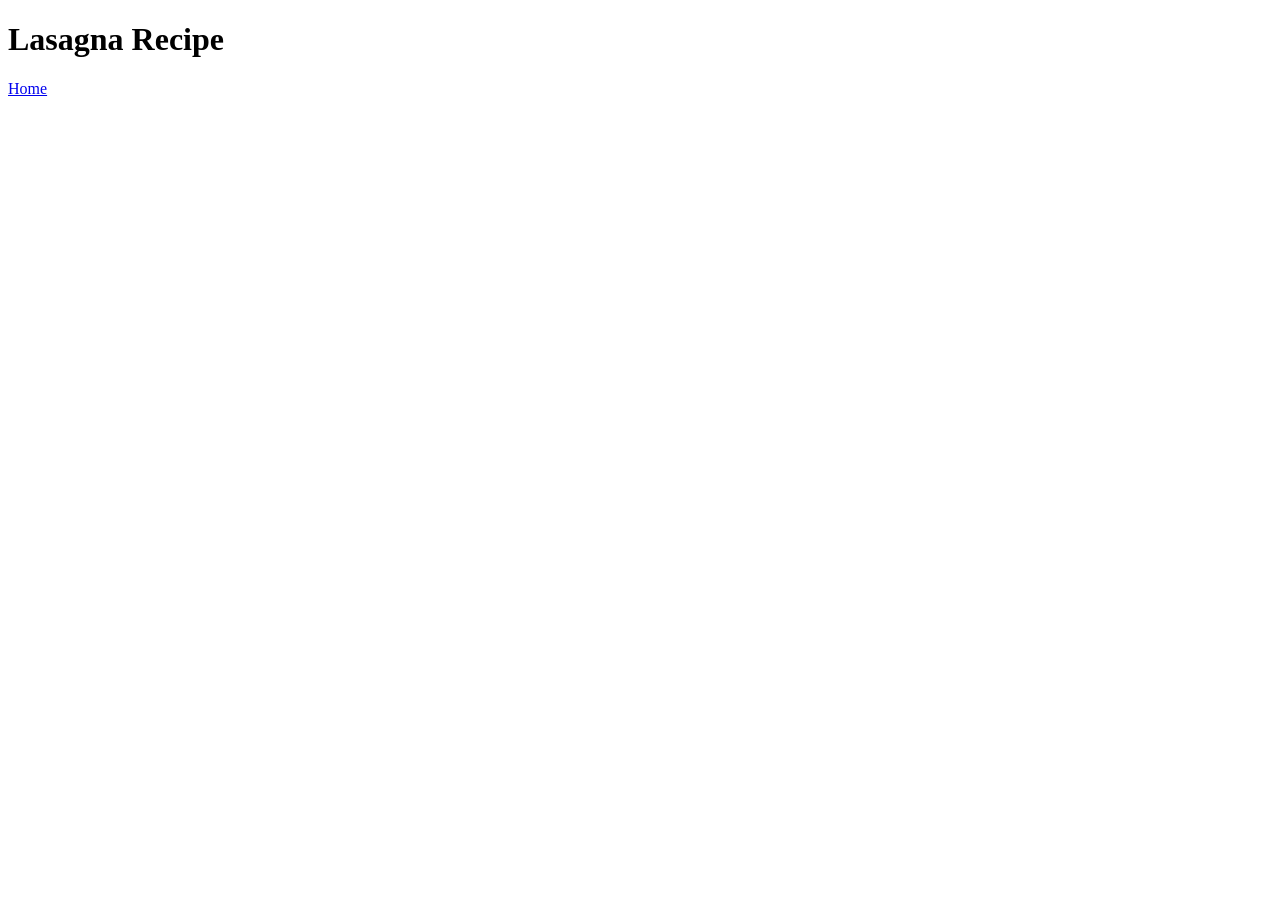
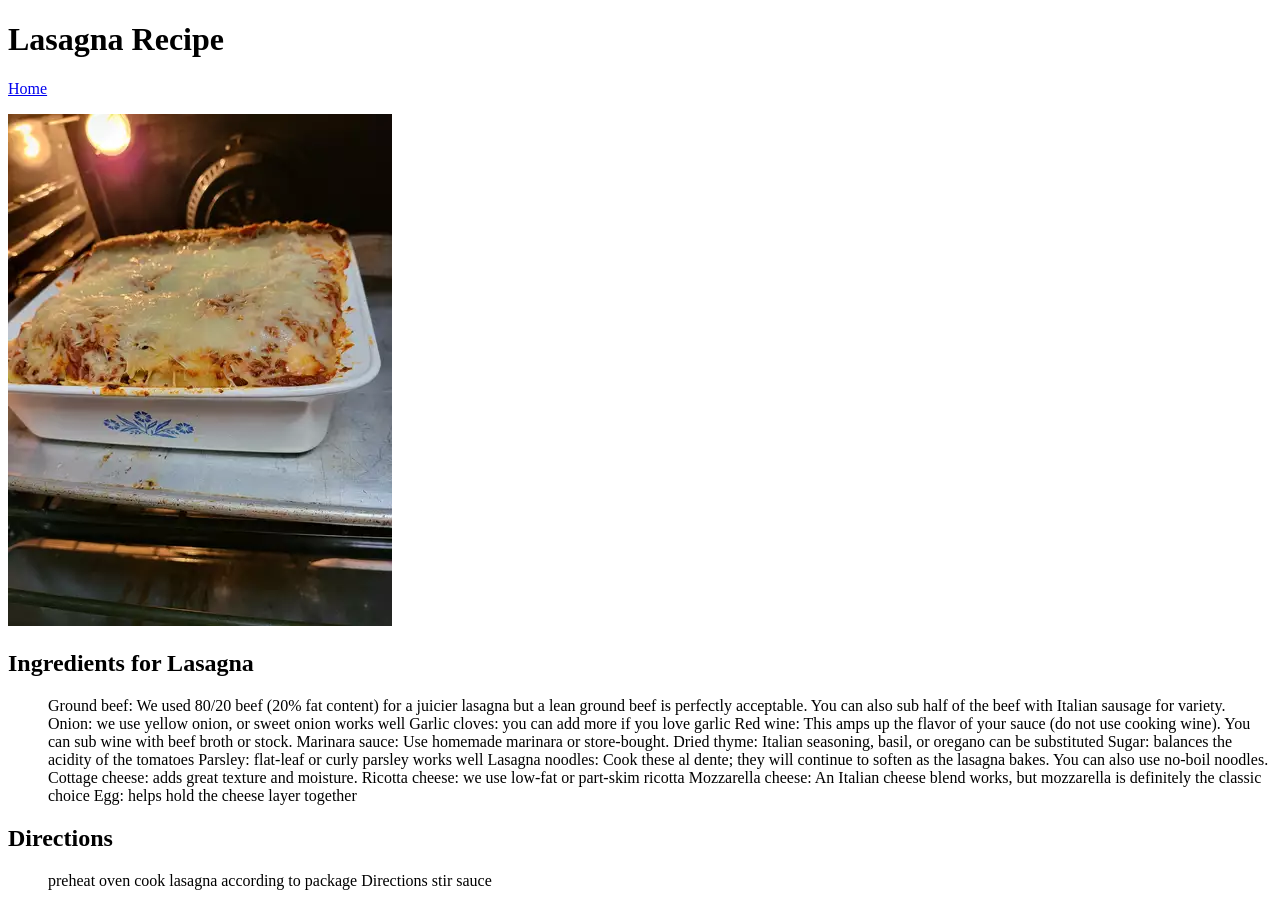
Before and after one commit to ForeverCoding80/odin-recipes, a plain HTML site: page recipes/lasagna.html in a window 1280 px wide. Before the commit the page ends 800 px from the top, so only its background shows below. Drawn offline with Linux system fonts and the light colour scheme.

Commit message:
added lasagna images as well as ingredients and partial directions to cook

```diff
--- a/recipes/lasagna.html
+++ b/recipes/lasagna.html
@@ -6,3 +6,25 @@
 <h1>Lasagna Recipe</h1>
 
     <p><body> <a href="../index.html">Home </a> </body></p>
+    <p> <img src="../images/unfinished lasagna.webp" </p>
+    <p> <h2>Ingredients for Lasagna</h2> </p>
+    <p> <ul>Ground beef: We used 80/20 beef (20% fat content) for a juicier lasagna but a lean ground beef is perfectly acceptable. You can also sub half of the beef with Italian sausage for variety.
+        Onion: we use yellow onion, or sweet onion works well
+        Garlic cloves: you can add more if you love garlic
+        Red wine: This amps up the flavor of your sauce (do not use cooking wine). You can sub wine with beef broth or stock.
+        Marinara sauce: Use homemade marinara or store-bought.
+        Dried thyme: Italian seasoning, basil, or oregano can be substituted
+        Sugar: balances the acidity of the tomatoes
+        Parsley: flat-leaf or curly parsley works well
+        Lasagna noodles: Cook these al dente; they will continue to soften as the lasagna bakes. You can also use no-boil noodles.
+        Cottage cheese: adds great texture and moisture.
+        Ricotta cheese: we use low-fat or part-skim ricotta
+        Mozzarella cheese: An Italian cheese blend works, but mozzarella is definitely the classic choice
+        Egg: helps hold the cheese layer together </ul></p>
+
+    <p><h2> Directions</h2></p>
+
+        <p><ol> preheat oven
+            cook lasagna according to package Directions
+            stir sauce
+          </ol>   </p>
```
Also changed, not shown: images/unfinished lasagna.webp (added).
